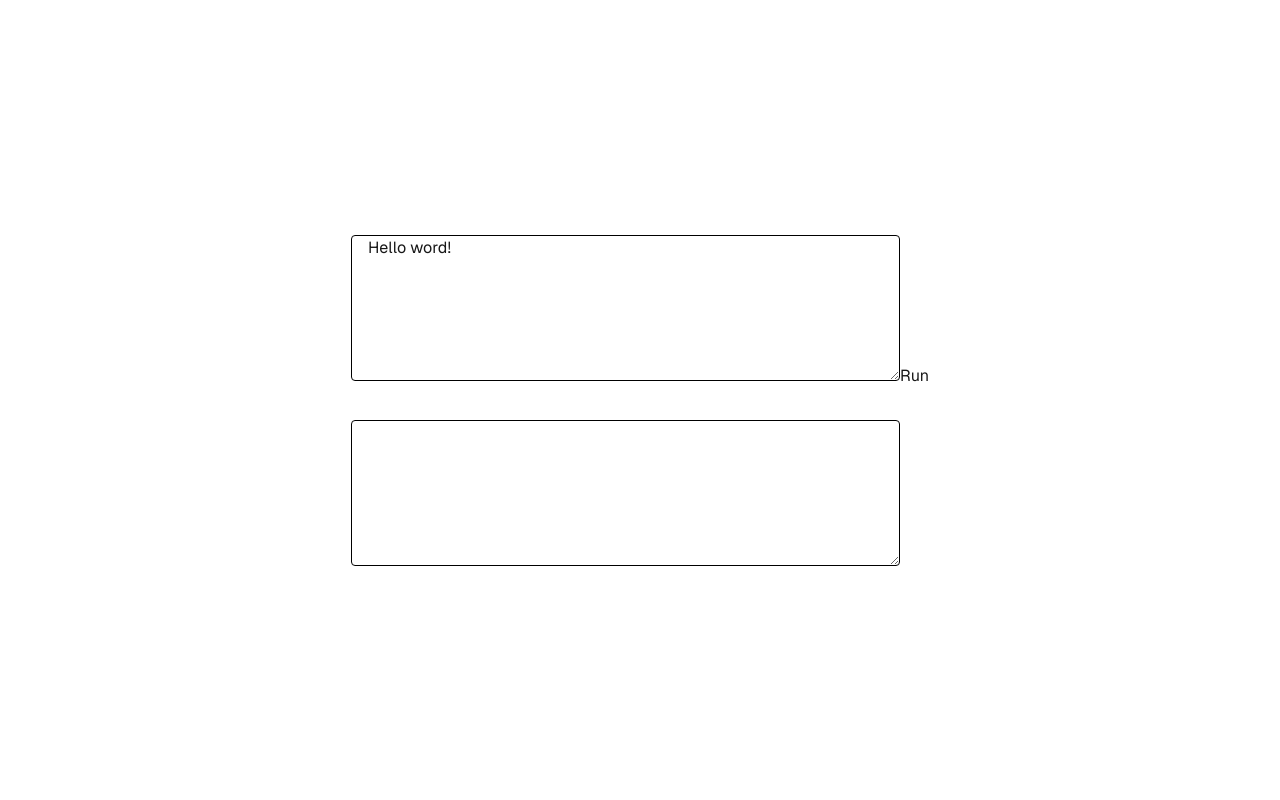
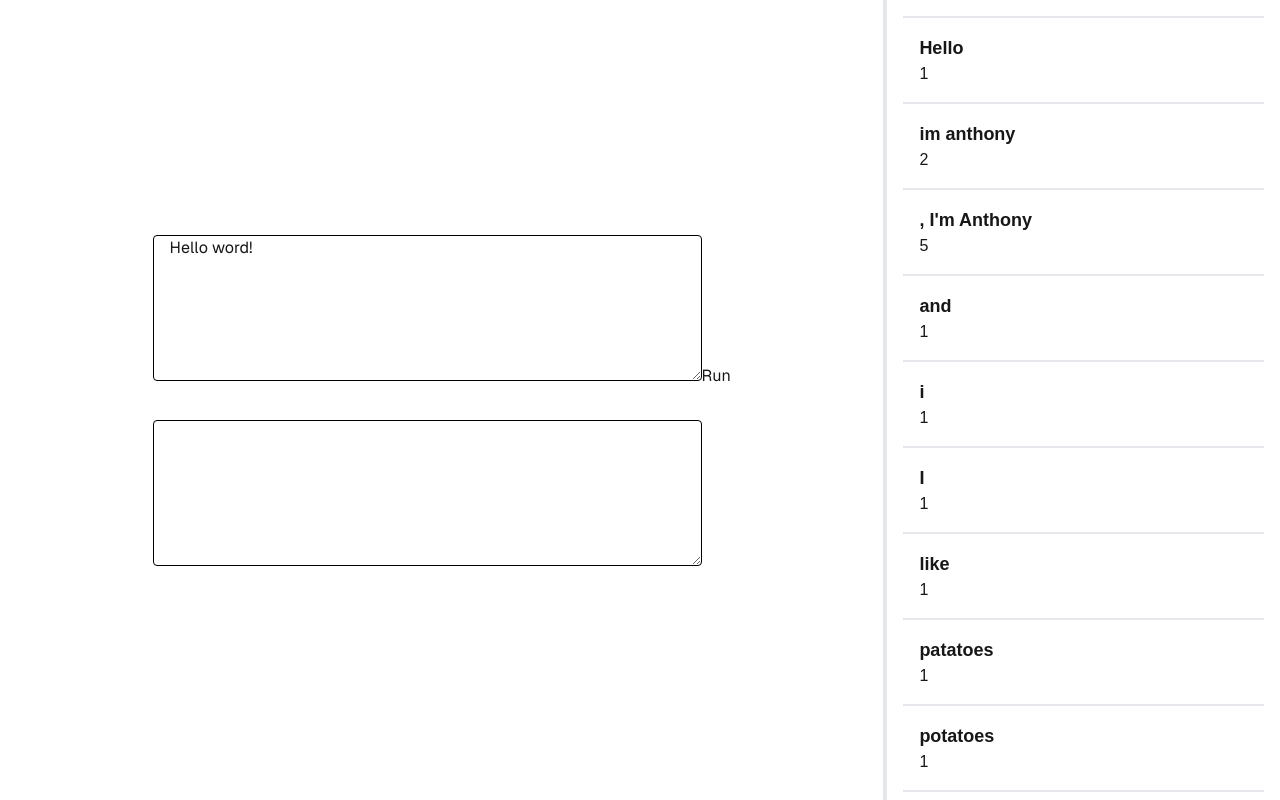
Before and after one commit to JulienMattiussi/grammarlai, a Next.js app: page / in a window 1280 px wide. Built offline with nearby package versions, Linux system fonts and the light colour scheme.

Commit message:
Update layout with aside

```diff
--- /dev/null
+++ b/src/app/components/sidebar.tsx
@@ -0,0 +1,33 @@
+import clsx from "clsx";
+
+interface DataItem {
+  count: number;
+  added: boolean;
+  removed: boolean;
+  value: string;
+}
+
+interface SidebarProps {
+  data: DataItem[];
+}
+
+export const Sidebar = ({ data }: SidebarProps) => {
+  return (
+    <aside className="border-l-4 p-4">
+      {/* <button className="bg-blue-500 text-white rounded">Apply All</button> */}
+      <div>
+        {data.map((item, index) => (
+          <div
+            key={index}
+            className={clsx("border-b-2 p-4", index === 0 ? "border-t-2" : "")}
+          >
+            <h3 className="text-lg font-bold">{item.value}</h3>
+            <p>{item.count}</p>
+            <p>{item.added}</p>
+            <p>{item.removed}</p>
+          </div>
+        ))}
+      </div>
+    </aside>
+  );
+};
--- a/src/app/globals.css
+++ b/src/app/globals.css
@@ -25,3 +25,5 @@ body {
     text-wrap: balance;
   }
 }
+
+html, body { height: 100%; }
--- a/src/app/page.tsx
+++ b/src/app/page.tsx
@@ -1,13 +1,27 @@
 import { Input } from "./components/input";
 import { Fixed } from "./components/fixed";
+import { Sidebar } from "./components/sidebar";
+import data from "./components/data.json";
+import clsx from "clsx";
 
 export default function Home() {
   return (
-    <div className="grid grid-rows-[20px_1fr_20px] items-center justify-items-center min-h-screen p-8 pb-20 gap-16 sm:p-20 font-[family-name:var(--font-geist-sans)]">
-      <main className="flex flex-col gap-8 row-start-2 items-center sm:items-start">
-        <Input />
-        <Fixed />
-      </main>
+    <div className="flex column">
+      <div
+        className={clsx(
+          "grow-[2] h-screen overflow-y-scroll",
+          "grid grid-rows-[20px_1fr_20px] items-center justify-items-center",
+          "font-[family-name:var(--font-geist-sans)]"
+        )}
+      >
+        <main className="flex flex-col gap-8 row-start-2 items-center sm:items-start">
+          <Input />
+          <Fixed />
+        </main>
+      </div>
+      <div className="grow h-screen overflow-y-scroll">
+        <Sidebar data={data} />
+      </div>
     </div>
   );
 }
```
